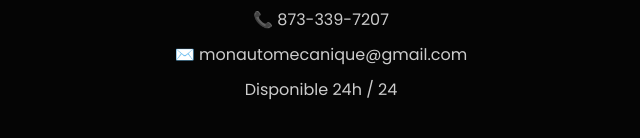
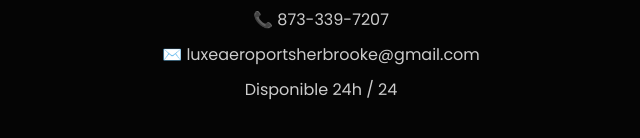
Before and after one commit to luxeaeroportsherbrooke/TRANSPORT-SHERBROOKE-AEROPORT, a plain HTML site: page index.html in a window 1280 px wide. Shown: the part 4853-4991 px from the top of the page, 319-959 px from the left. Drawn offline with Linux system fonts and the light colour scheme.

Commit message:
Update index.html

```diff
--- a/index.html
+++ b/index.html
@@ -1248,9 +1248,8 @@ Transport privé vers Montréal-Trudeau
 </p>
 
 <p>
-✉️ monautomecanique@gmail.com
+✉️ luxeaeroportsherbrooke@gmail.com
 </p>
-
 <p>
 Disponible 24h / 24
 </p>
```
